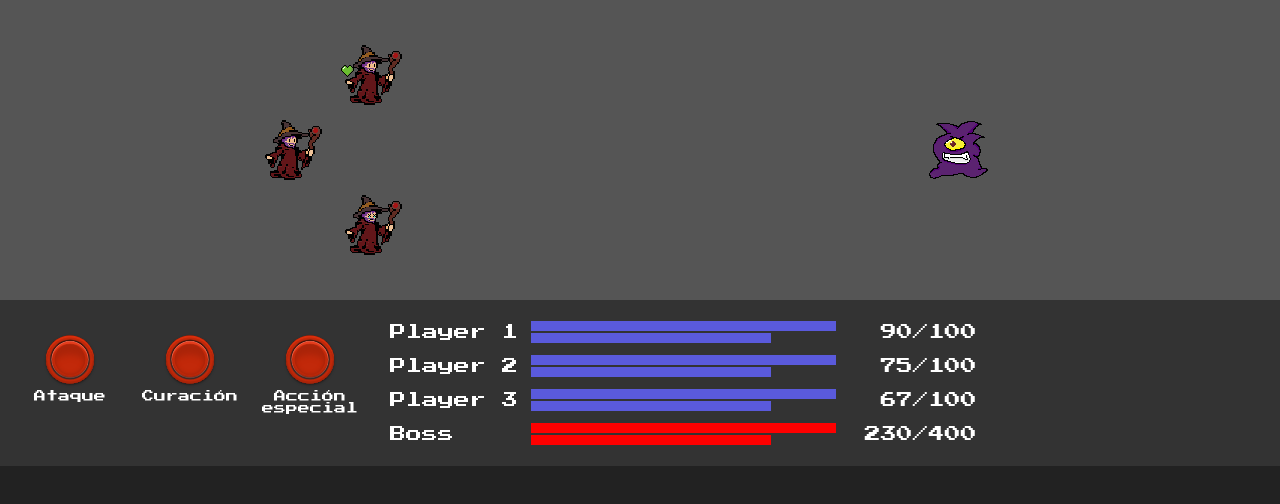
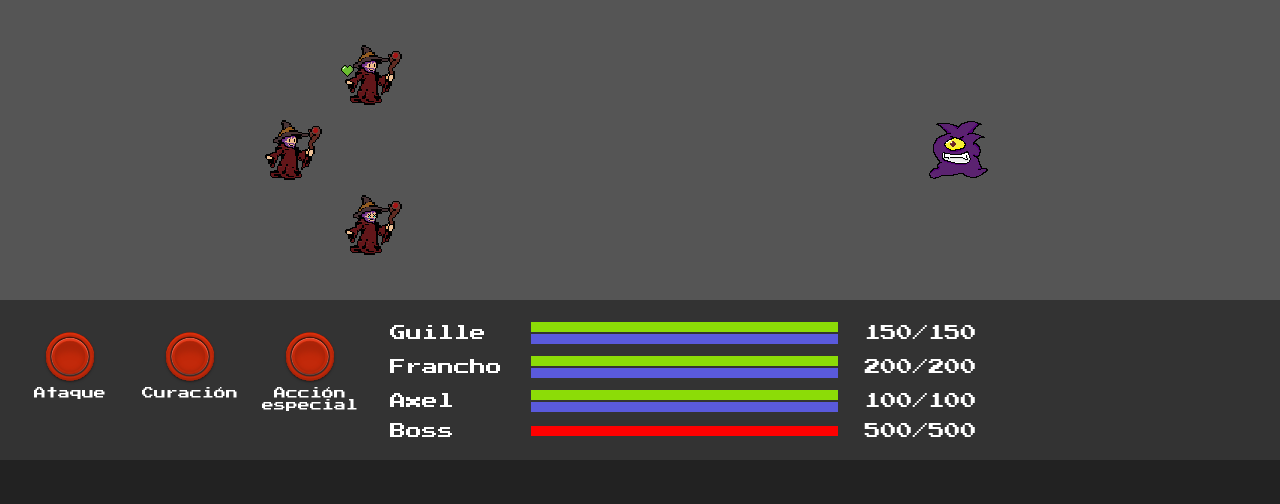
Before and after one commit to ShuHitsuji/vuejs-socket-boss-smack, a Vue app: page / in a window 1280 px wide. Shown: the top 504 px of the page. Built offline with nearby package versions, Linux system fonts and the light colour scheme.

Commit message:
Status bar

```diff
--- /dev/null
+++ b/src/components/Bar.vue
@@ -0,0 +1,17 @@
+<template>
+    <div class="bar" :style="{background: color, width: percentage + '%'}"></div>
+</template>
+
+<script>
+  export default {
+    name: 'Bar',
+    props: ['percentage', 'color']
+  }
+</script>
+
+<style scoped>
+    .bar {
+        height: 10px;
+        margin: 1px;
+    }
+</style>
--- a/src/components/StatusBar.vue
+++ b/src/components/StatusBar.vue
@@ -4,19 +4,32 @@
       <label class="character">{{ label }}</label>
     </div>
     <div class="bars-column">
-      <div class="bar" :style="{background: color}"></div>
-      <div class="bar" :style="{background: color, width: '240px'}"></div>
+      <Bar :color="colors.health" :percentage="status.health.current / status.health.max * 100"></Bar>
+      <Bar v-if="hasMana" :color="colors.mana" :percentage="getMana"></Bar>
     </div>
     <div class="status-column">
-      <label class="status">{{ status }}</label>
+      <label class="status">{{ status.health.current }}/{{ status.health.max }}</label>
     </div>
   </div>
 </template>
 
 <script>
+  import Bar from './Bar.vue'
+
   export default {
     name: 'StatusBar',
-    props: ['label', 'status', 'color']
+    props: ['label', 'status', 'colors'],
+    components: {
+      Bar
+    },
+    computed: {
+      hasMana: function () {
+        return typeof this.status.mana !== 'undefined'
+      },
+      getMana: function () {
+        return this.status.mana ? this.status.mana.current / this.status.mana.max * 100 : null
+      },
+    }
   }
 </script>
 
@@ -40,11 +53,6 @@
     width: 200px;
   }
 
-  .bar {
-    height: 10px;
-    margin: 1px;
-  }
-
   .status-column {
     width: 140px;
     text-align: right;
--- /dev/null
+++ b/src/entities/Player.js
@@ -0,0 +1,17 @@
+class Player {
+  constructor({ name, health, attack, mana}) {
+    this.name = name;
+
+    this.health = {
+      max: health,
+      current: health
+    }
+    this.mana = {
+      max: mana,
+      current: mana
+    }
+    this.attack = attack;
+  }
+}
+
+export default Player;
--- a/src/screens/Combat.vue
+++ b/src/screens/Combat.vue
@@ -31,10 +31,16 @@
         </div>
       </aside>
       <main class="status-area">
-        <StatusBar label="Player 1" status="90/100" color="#5a5adc" />
-        <StatusBar label="Player 2" status="75/100" color="#5a5adc" />
-        <StatusBar label="Player 3" status="67/100" color="#5a5adc" />
-        <StatusBar label="Boss" status="230/400" color="red" />
+        <StatusBar v-for="player in players"
+                   :key="player.name"
+                   :label="player.name"
+                   :status="{ health: player.health, mana: player.mana }"
+                   :colors="{ health: '#8cdc07', mana: '#5a5adc' }"
+        />
+        <StatusBar label="Boss"
+                   :status="{ health: { max: 500, current: 500 } }"
+                   :colors="{ health: 'red' }"
+        />
       </main>
       <nav class="bard-area">
       </nav>
@@ -45,9 +51,34 @@
 <script>
 import Button from '../components/Button.vue'
 import StatusBar from "../components/StatusBar";
+import Player from '../entities/Player'
 
 export default {
   name: 'Combat',
+  data: () => {
+    return {
+      players: [
+        new Player({
+          name: 'Guille',
+          health: 150,
+          mana: 60,
+          attack: 60
+        }),
+        new Player({
+          name: 'Francho',
+          health: 200,
+          mana: 30,
+          attack: 35
+        }),
+        new Player({
+          name: 'Axel',
+          health: 100,
+          mana: 100,
+          attack: 80
+        })
+      ]
+    }
+  },
   components: {
     StatusBar,
     Button
```
Also changed, not shown: 1 other file (tests, documents, lock files or other folders).
